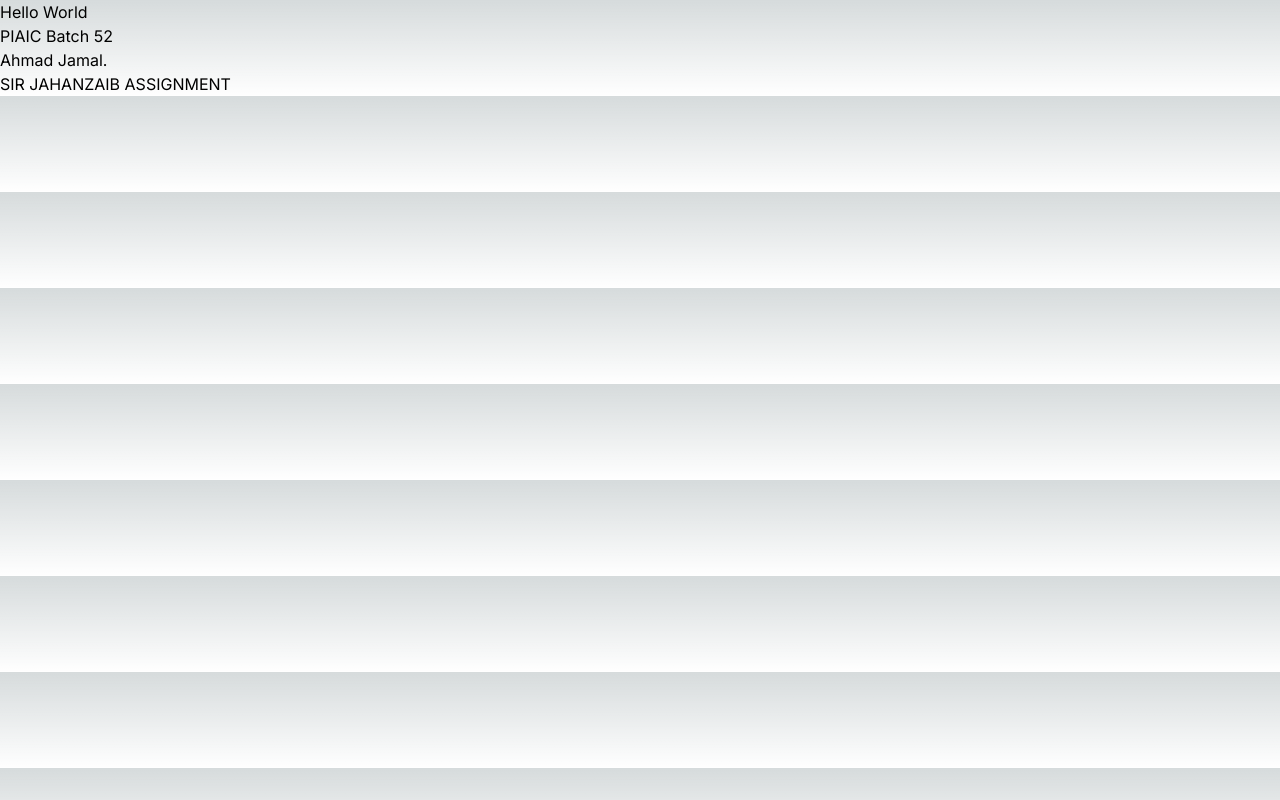
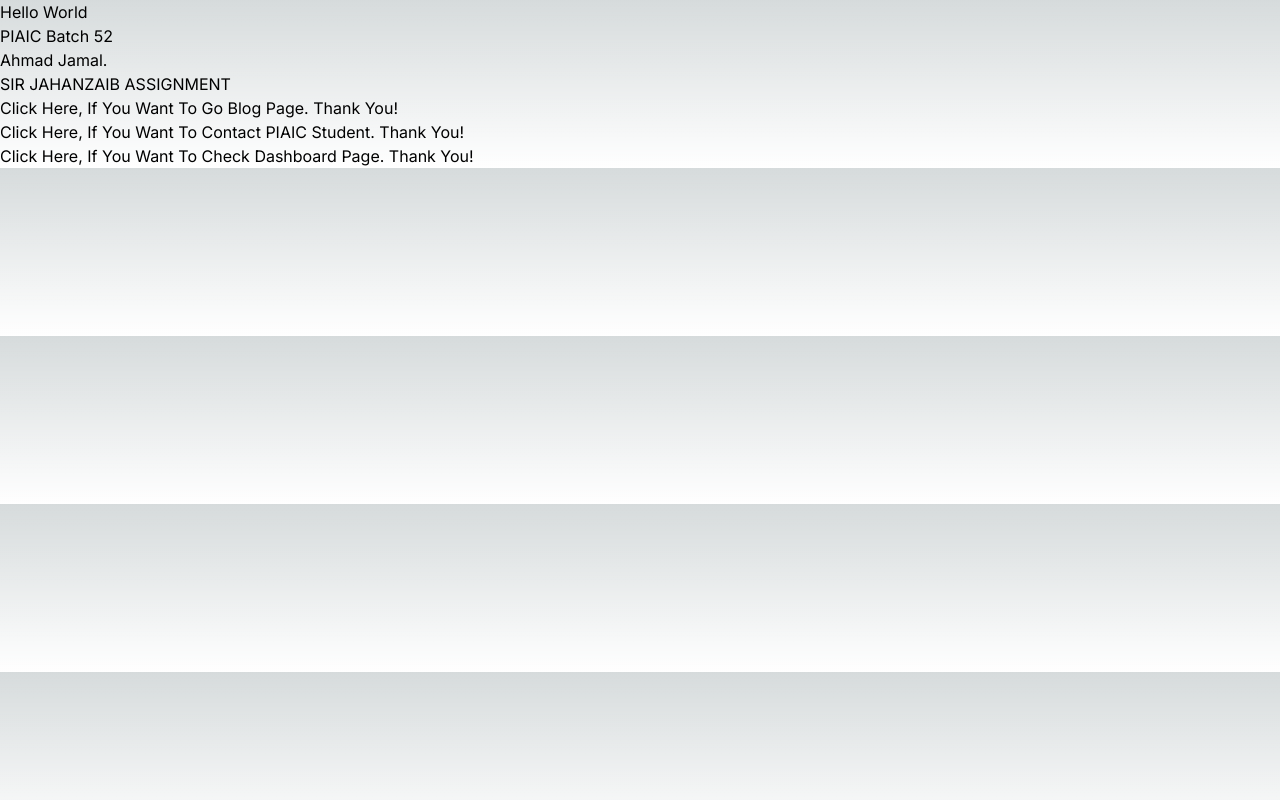
Before and after one commit to AhmadJamal-01/next-first-project, a Next.js app: page / in a window 1280 px wide. Built offline with nearby package versions, Linux system fonts and the light colour scheme.

Commit message:
Create Routes and Linking Routes

```diff
--- /dev/null
+++ b/src/app/blog/page.tsx
@@ -0,0 +1,17 @@
+import Link from "next/link";
+function BlogPage() {
+  return (
+    <div>
+      Blog Page Here.
+      <div>
+        <h1>
+          <Link href="/">
+            Click Here, If You Want To Go Home Page. Thank You!
+          </Link>
+        </h1>
+      </div>{" "}
+    </div>
+  );
+}
+
+export default BlogPage;
--- /dev/null
+++ b/src/app/contact-us/page.tsx
@@ -0,0 +1,15 @@
+import Link from "next/link"
+function ContactUs(){
+
+    return <div>Contact-Us Page Here.<div>
+    <h1>
+      <Link href="/">
+        Click Here, If You Want To Go Home Page. Thank You!
+      </Link>
+    </h1>
+    </div> </div>;
+
+
+}
+
+export default ContactUs;
--- /dev/null
+++ b/src/app/dashboard/analytics/page.tsx
@@ -0,0 +1,6 @@
+function analyticsPage(){
+
+    return <div>Analytics Page Here. </div>;
+}
+
+export default analyticsPage;
--- /dev/null
+++ b/src/app/dashboard/page.tsx
@@ -0,0 +1,18 @@
+import Link from "next/link";
+
+function DashBoardPage() {
+  return (
+    <div>
+      DashBoard Page Here.
+      <div>
+        <h1>
+          <Link href="/">
+            Click Here, If You Want To Go Home Page. Thank You!
+          </Link>
+        </h1>
+      </div>
+    </div>
+  );
+}
+
+export default DashBoardPage;
--- /dev/null
+++ b/src/app/dashboard/setting/page.tsx
@@ -0,0 +1,6 @@
+function SettingPage(){
+
+    return <div>Setting Page Here. </div>;
+}
+
+export default SettingPage;
--- /dev/null
+++ b/src/app/dashboard/setting/password/page.tsx
@@ -0,0 +1,7 @@
+function PasswordPage(){
+
+    return <div>Password Page Here. </div>;
+
+}
+
+export default PasswordPage;
--- /dev/null
+++ b/src/app/dashboard/setting/profile/page.tsx
@@ -0,0 +1,6 @@
+function ProfilePage(){
+
+    return <div>Profile Page Here. </div>;
+}
+
+export default ProfilePage;
--- a/src/app/page.tsx
+++ b/src/app/page.tsx
@@ -1,20 +1,30 @@
+import Link from "next/link";
 export default function Home() {
   return (
-        <div>Hello World
-          <h1>
-            PIAIC Batch 52
-          </h1>
-
-          <div>
-
-Ahmad Jamal.
-<h4>
-SIR JAHANZAIB ASSIGNMENT
-
-</h4>
-          </div>
-        </div>
-
-
+    <div>
+      Hello World
+      <h1>PIAIC Batch 52</h1>
+      <div>
+        Ahmad Jamal.
+        <h4>SIR JAHANZAIB ASSIGNMENT</h4>
+      </div>
+      <div>
+        <h1>
+          <Link href="/blog">
+            Click Here, If You Want To Go Blog Page. Thank You!
+          </Link>
+        </h1>
+        <h1>
+          <Link href="/contact-us">
+            Click Here, If You Want To Contact PIAIC Student. Thank You!
+          </Link>
+        </h1>
+        <h1>
+          <Link href="/dashboard">
+            Click Here, If You Want To Check Dashboard Page. Thank You!
+          </Link>
+        </h1>
+      </div>
+    </div>
   );
 }
```
